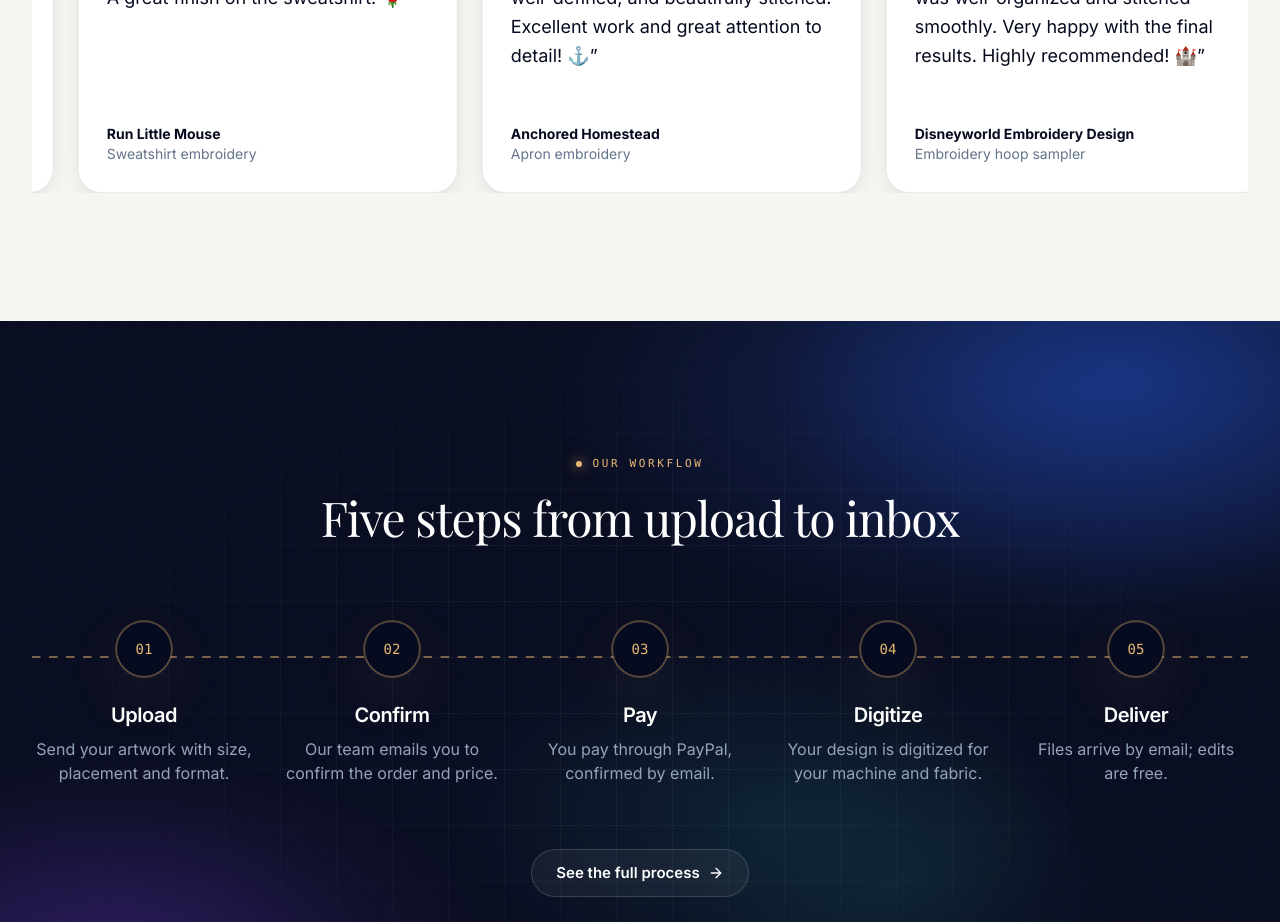
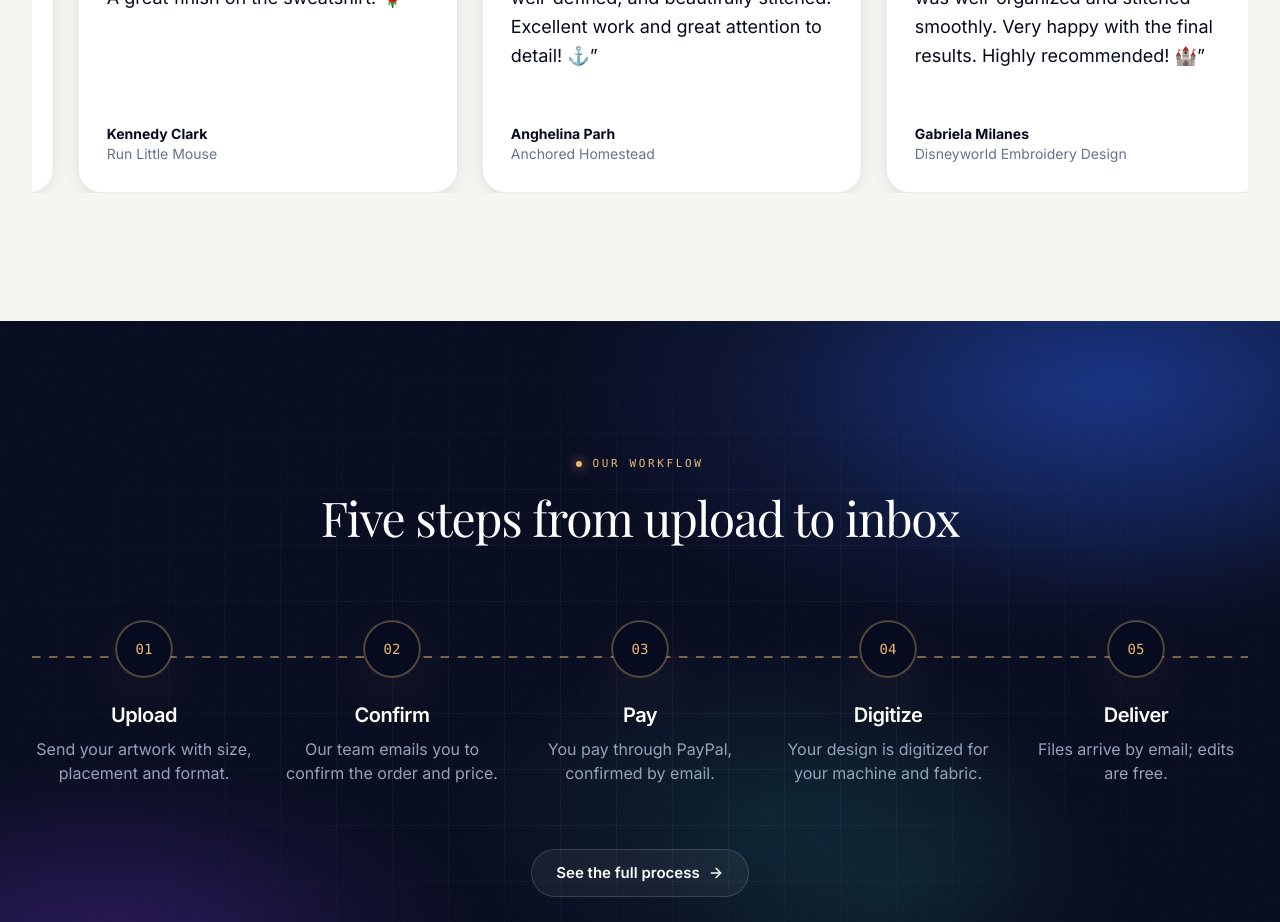
Before and after one commit to DigitizenStitch/DigitizenStitch, a React (Vite) app: page / in a window 1280 px wide. Shown: the part 8200-9122 px from the top of the page. Built offline with nearby package versions, Linux system fonts and the light colour scheme.

Commit message:
Testimonials: client name on top, design name below

```diff
--- a/src/data/site.js
+++ b/src/data/site.js
@@ -148,56 +148,56 @@ export const VERIFIED_STATS = [
 export const TESTIMONIALS = [
   {
     quote: 'Absolutely loved the 3D puff embroidery results! The lettering has a bold, raised look with a clean and professional finish. The stitching looks sharp, well-defined, and perfectly suited for custom trucker caps. Excellent digitizing quality and attention to detail! 🔥',
-    name: 'Double RR Trucking',
-    project: '3D puff cap logo',
+    name: 'Adrienne Martinez',
+    project: 'Double RR Trucking',
     image: doubleRR,
   },
   {
     quote: 'The fine details in this design were important to get right, and the result looks amazing. The rose, skull, and lettering all came together beautifully. A great finish on the sweatshirt! 🌹',
-    name: 'Run Little Mouse',
-    project: 'Sweatshirt embroidery',
+    name: 'Kennedy Clark',
+    project: 'Run Little Mouse',
     image: runLittleMouse,
   },
   {
     quote: 'Very happy with how this design turned out! The fine floral details, lettering, and overall stitch quality look fantastic. Everything is clean, well-defined, and beautifully stitched. Excellent work and great attention to detail! ⚓',
-    name: 'Anchored Homestead',
-    project: 'Apron embroidery',
+    name: 'Anghelina Parh',
+    project: 'Anchored Homestead',
     image: anchoredHomestead,
   },
   {
     quote: 'Excellent digitizing quality! The designs came out beautifully with clean stitching, vibrant colors, and great attention to detail. Everything was well-organized and stitched smoothly. Very happy with the final results. Highly recommended! 🏰',
-    name: 'Disneyworld Embroidery Design',
-    project: 'Embroidery hoop sampler',
+    name: 'Gabriela Milanes',
+    project: 'Disneyworld Embroidery Design',
     image: disneyworld,
   },
   {
     quote: 'Really happy with how these caps turned out! The 3D puff lettering looks great and gives the logos a nice raised effect. Both caps came out just the way I wanted. Definitely happy with the work! 👍',
-    name: 'ExxonMobil',
-    project: 'Puff cap logo',
+    name: 'Adrienne Martinez',
+    project: 'ExxonMobil',
     image: exxonMobil,
   },
   {
     quote: "Love how this turned out! The character artwork looks fantastic, especially the different thread colors and lettering. It really brings the whole sweatshirt design together. Couldn't be happier with the finished look! 🙌",
-    name: 'Eye of the Tiger',
-    project: 'Sweatshirt embroidery',
+    name: 'Kennedy Clark',
+    project: 'Eye of the Tiger',
     image: eyeOfTiger,
   },
   {
     quote: 'Simple, clean, and exactly how I wanted it! The design looks lovely on the apron, and the lettering is clear and easy to read. Really pleased with how the final piece turned out. 😊',
-    name: 'Small Spaces',
-    project: 'Apron embroidery',
+    name: 'Anghelina Parh',
+    project: 'Small Spaces',
     image: smallSpaces,
   },
   {
     quote: 'Outstanding embroidery digitizing work! The design has so many details and colors, but everything turned out sharp, clean, and beautifully stitched. Great attention to detail and excellent stitch quality. Very satisfied with the results! ⭐',
-    name: 'Star Wars Embroidery Design',
-    project: 'Sweatshirt embroidery',
+    name: 'Gabriela Milanes',
+    project: 'Star Wars Embroidery Design',
     image: starWars,
   },
   {
     quote: 'Really impressed with the digitizing quality! The detailed artwork, multiple colors, and fine stitching all turned out beautifully. The design looks clean and professional on the final product. Great attention to detail and excellent results! 🎉',
-    name: 'Héróïne & Karl',
-    project: 'Apron embroidery',
+    name: 'Anghelina Parh',
+    project: 'Héróïne & Karl',
     image: heroineKarl,
   },
 ];
```
